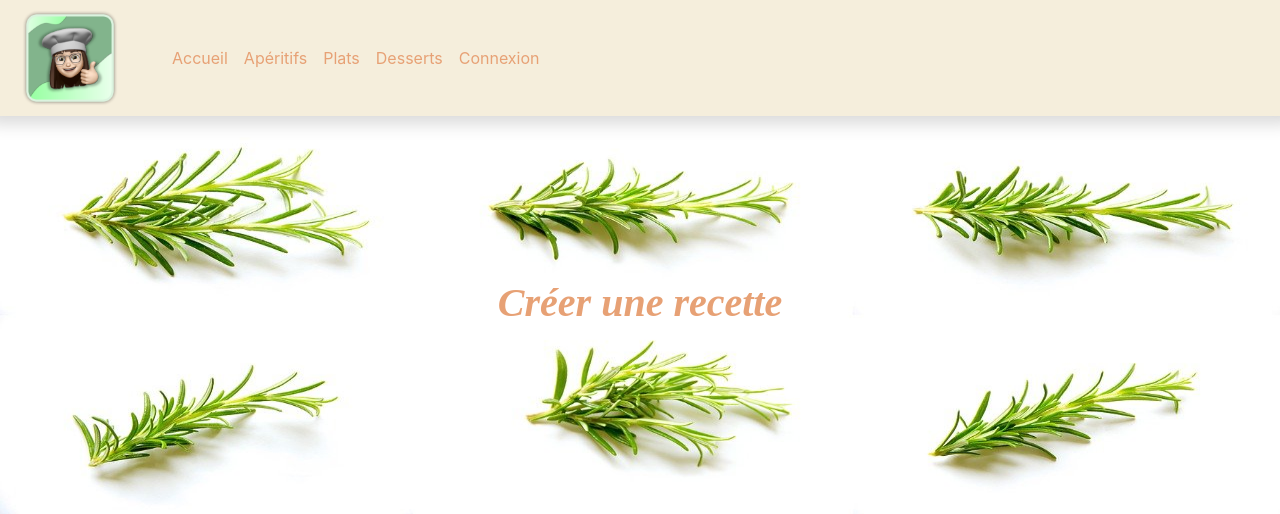
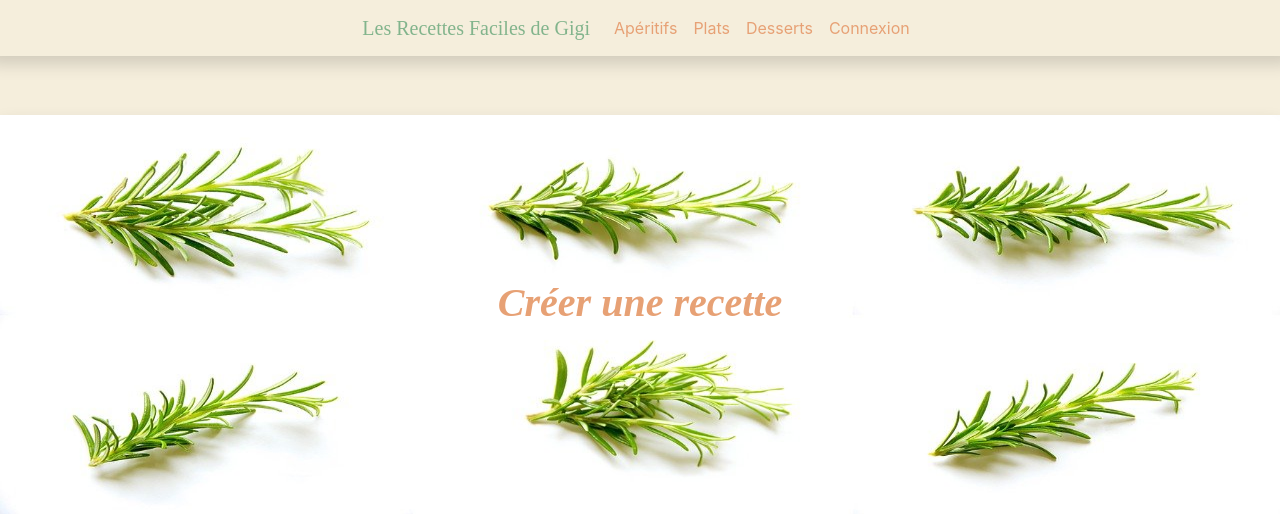
Before and after one commit to PierricM380/RecettesFaciles_Symfony_App, a Symfony app: template templates/pages/recipe/edit.html.twig in a window 1280 px wide. Shown: the top 514 px of the page. Run offline with Twig, Linux system fonts and the light colour scheme; the template is opened without the code that fills it, so the values that code supplies are empty; form fields are guessed from the names that the template uses; some libraries are stand-ins or nearby versions; some web fonts are replaced.

Commit message:
centering navbar and replace the logo by brand link

```diff
--- a/public/style.css
+++ b/public/style.css
@@ -115,10 +115,18 @@ nav {
     background: var(--orange-light);
 }
 
-.nav_logo {
-    width: 75px;
-    height: auto;
-    margin-inline: 20px;
+nav ul {
+    display: flex;
+    align-items: center;
+}
+
+nav ul .navbar-brand {
+    font-family: noteworthy;
+    color: var(--green-light);
+}
+
+nav ul .navbar-brand:hover {
+    color: var(--green-dark);
 }
 
 nav li .dropdown-menu {
@@ -135,6 +143,10 @@ nav ul li .nav-link:hover {
     text-decoration: underline;
 }
 
+nav .navbar-toggler {
+    color: var(--orange-darkness);
+}
+
 /* HEADER */
 header {
     height: 200px;
@@ -143,12 +155,6 @@ header {
     background-image: url('/images/rosemary.jpg');
     background-repeat: no-repeat;
     background-size: 100% 100%;
-}
-
-.main_ingredients_new .card,
-.main_recipes_new .card {
-    border: 5px solid var(--green-light);
-    background: var(--orange-light);
 }
 
 /* MAINS */
@@ -165,16 +171,19 @@ header {
     padding-block: 50px;
 }
 
+.main_login .card,
+.main_ingredients_new .card,
+.main_recipes_new .card,
+.main_informations .card {
+    border: 5px solid var(--green-light);
+    background: var(--orange-light);
+}
+
 .main_login .form,
 .main_informations .form,
 .main_ingredients_new .form,
 .main_recipes_new .form {
     padding: 25px;
-}
-
-/* LOGIN */
-.main_login .form {
-    border: 5px solid var(--green-light);
 }
 
 /* HOME */
@@ -189,7 +198,7 @@ header {
 .main_home a {
     text-decoration: none;
     font-weight: 300;
-    color: var(--red-light);
+    color: var(--green-light);
 }
 
 .main_home a:hover {
--- a/templates/partials/_nav.html.twig
+++ b/templates/partials/_nav.html.twig
@@ -1,17 +1,13 @@
-<nav class="row navbar navbar-expand-lg navbar-dark shadow fixed-top">
+<nav class="row navbar navbar-expand-lg navbar-light shadow fixed-top">
 	<div class="container-fluid">
-		<!-- Logo -->
-		<img class="nav_logo img-fluid" src="/images/LogoGigi.png" alt="Memoji de Gigi">
 		<!-- Navbar button at lg breakpoint -->
-		<button class="navbar-toggler mx-3" type="button" data-bs-toggle="collapse" data-bs-target="#navbarSupportedContent" aria-controls="navbarSupportedContent" aria-expanded="false" aria-label="Toggle navigation">
-			<span class="navbar-toggler-icon"></span>
+		<button class="navbar-toggler mx-4" type="button" data-bs-toggle="collapse" data-bs-target="#navbarSupportedContent" aria-controls="navbarSupportedContent" aria-expanded="false" aria-label="Toggle navigation">
+			<i class="fas fa-bars"></i>
 		</button>
 		<!-- Collapse area at lg breakpoint -->
-		<div class="collapse navbar-collapse mx-4" id="navbarSupportedContent">
-			<ul class="navbar-nav me-auto mb-2 mb-lg-0">
-				<li class="nav-item">
-					<a class="nav-link" aria-current="page" href="{{ path('home.index') }}">Accueil</a>
-				</li>
+		<div class="collapse navbar-collapse" id="navbarSupportedContent">
+			<ul class="navbar-nav mx-auto">
+				<li><a class="navbar-brand" href="{{ path('home.index') }}">Les Recettes Faciles de Gigi</a></li>
 				<li class="nav-item">
 					<a class="nav-link" aria-current="page" href="{{ path('recipe.show.appetizer') }}">Apéritifs</a>
 				</li>
```
